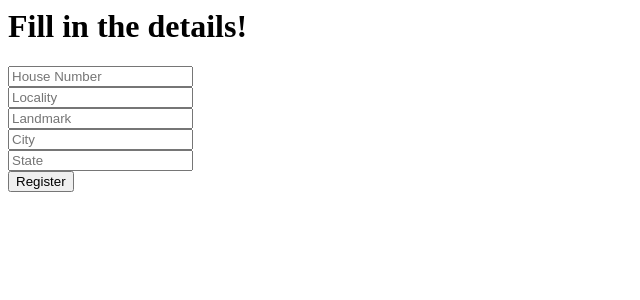
After one commit to rohanraghuwanshi/Alumini-Project, a Django app: page /profile/registration/add-address/ in a window 1280 px wide. The commit adds this page. Shown: the top 300 px of the page, without its empty margins (0-640 px from the left). Run offline with Django 3.2, Linux system fonts and the light colour scheme; the visitor is signed in with stand-in values (Sample User, id 1).

Commit message:
Created the add address.

```diff
--- a/Alumini/profiles/forms.py
+++ b/Alumini/profiles/forms.py
@@ -1,7 +1,7 @@
 from django import forms
 from django.contrib.auth.models import User
 
-from .models import Profile
+from .models import Profile, Address
 
 class UserRegistrationForm(forms.ModelForm):
 
@@ -51,7 +51,23 @@ class ProfileCompletionForm(forms.ModelForm):
             'profession',
             'bio',
             'phone',
-            'address',
+        )
+
+class AddressForm(forms.ModelForm):
+
+    house_number = forms.CharField(widget=forms.TextInput(attrs={'placeholder':'House Number'}) , required=True)
+    locality = forms.CharField(widget=forms.TextInput(attrs={'placeholder':'Locality'}) , required=True)
+    landmark = forms.CharField(widget=forms.TextInput(attrs={'placeholder':'Landmark'}) , required=True)
+    city = forms.CharField(widget=forms.TextInput(attrs={'placeholder':'City'}) , required=True)
+    state = forms.CharField(widget=forms.TextInput(attrs={'placeholder':'State'}) , required=True)
+    class Meta:
+        model = Address
+        fields = (
+            'house_number',
+            'locality',
+            'landmark',
+            'city',
+            'state'
         )
 
 class ProfileLinksForm(forms.ModelForm):
--- a/Alumini/profiles/models.py
+++ b/Alumini/profiles/models.py
@@ -106,7 +106,7 @@ class Address(models.Model):
 
     class Meta:
         verbose_name = "Address"
-        verbose_name_plural = "Addresss"
+        verbose_name_plural = "Addresses"
 
     def __str__(self):
         return str(self.user)
--- /dev/null
+++ b/Alumini/profiles/templates/registration/address.html
@@ -0,0 +1,10 @@
+<form class="login-form" method="POST" enctype=multipart/form-data>
+        {% csrf_token %}
+        <h1>Fill in the details!</h1>
+        <label>{{ form.house_number }}</label><br>
+        <label>{{ form.locality }}</label><br>
+        <label>{{ form.landmark }}</label><br>
+        <label>{{ form.city }}</label><br>
+        <label>{{ form.state }}</label><br>
+        <label><button type="submit" id='button' name="submit">Register</button><label>
+</form>
--- a/Alumini/profiles/templates/registration/profile_links.html
+++ b/Alumini/profiles/templates/registration/profile_links.html
@@ -4,7 +4,7 @@
         <label>{{ form.facebook }}</label><br>
         <label>{{ form.instagram }}</label><br>
         <label>{{ form.twitter }}</label><br>
-        <label>{{ form.linkedin }}</label><br><br>
+        <label>{{ form.linkedin }}</label><br>
         <label>{{ form.github }}</label><br>
         <label><button type="submit" id='button' name="submit">Register</button><label>
 </form>
--- a/Alumini/profiles/urls.py
+++ b/Alumini/profiles/urls.py
@@ -10,6 +10,7 @@ urlpatterns = [
     path('registration/', UserRegistrationView.as_view(), name="registration"),
     path('registration/add-profile-picture/', ProfilePictureUploadView.as_view(), name="profilepic_upload"),
     path('registration/complete-profile/<int:pk>/', ProfileCompletionView.as_view(), name='profile_completion'),
-    path('registration/add-profile-links/<int:pk>/', ProfileLinkAdditionView.as_view(), name='profile_completion'),
+    path('registration/add-profile-links/<int:pk>/', ProfileLinkAdditionView.as_view(), name='profile_links'),
+    path('registration/add-address/', AddressView.as_view(), name='address'),
     path('logout/', LogoutView.as_view(), name='logout'),
 ]
--- a/Alumini/profiles/views.py
+++ b/Alumini/profiles/views.py
@@ -6,7 +6,7 @@ from django.contrib.auth.models import User
 from django.views.generic import CreateView, UpdateView
 
 from .forms import *
-from .models import Profile
+from .models import Profile, Address
 
 # Create your views here.
 
@@ -49,6 +49,17 @@ class ProfileCompletionView(UpdateView):
 
     def form_valid(self, form):
         form.save()
+        return redirect('/profile/registration/add-address/')
+
+class AddressView(LoginRequiredMixin, CreateView):
+    model = Address
+    form_class = AddressForm
+
+    template_name = "registration/address.html"
+
+    def form_valid(self, form):
+        form.instance.user = self.request.user
+        form.save()
         return redirect('/profile/registration/add-profile-links/'+str(self.request.user.profile.id))
 
 class ProfileLinkAdditionView(UpdateView):
```
